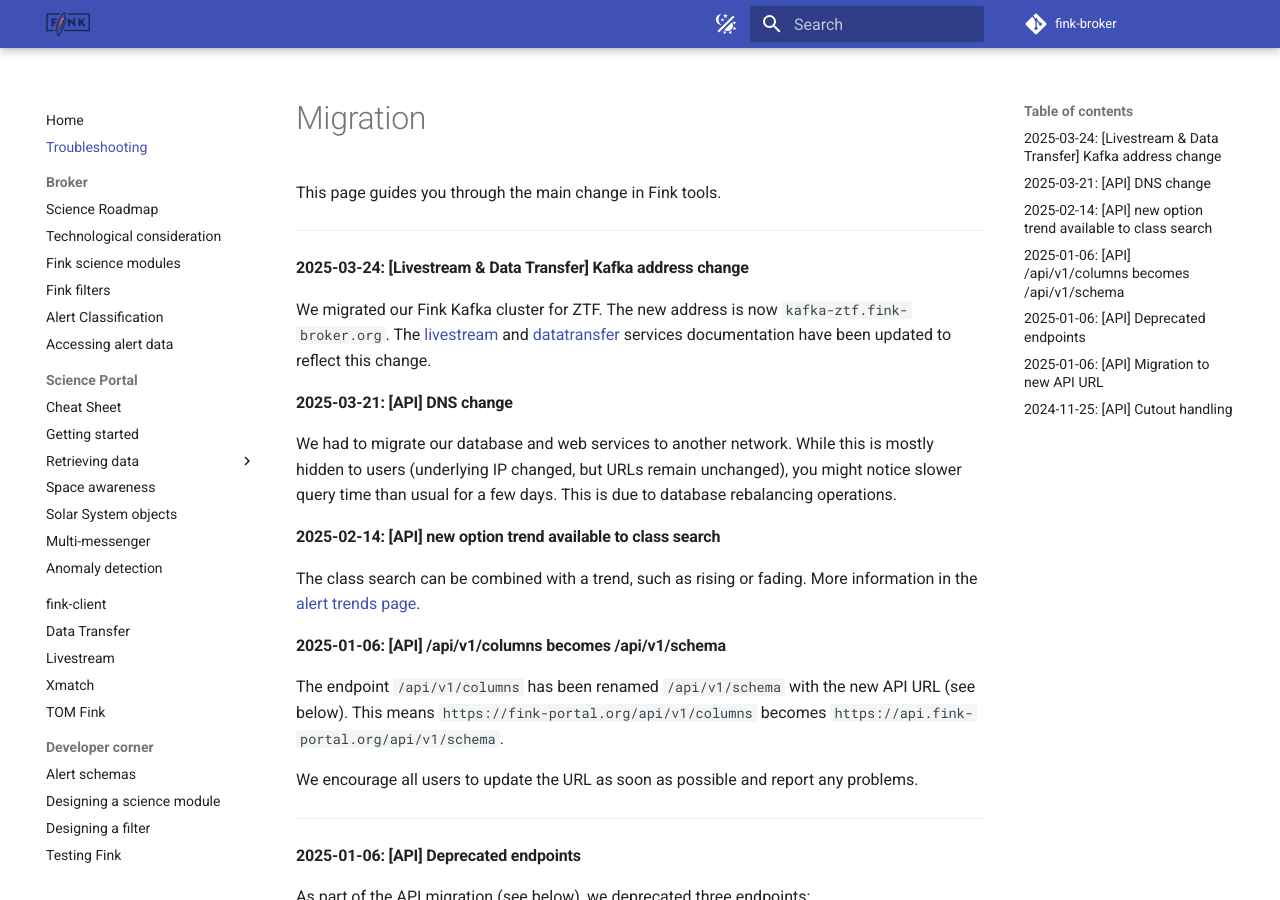
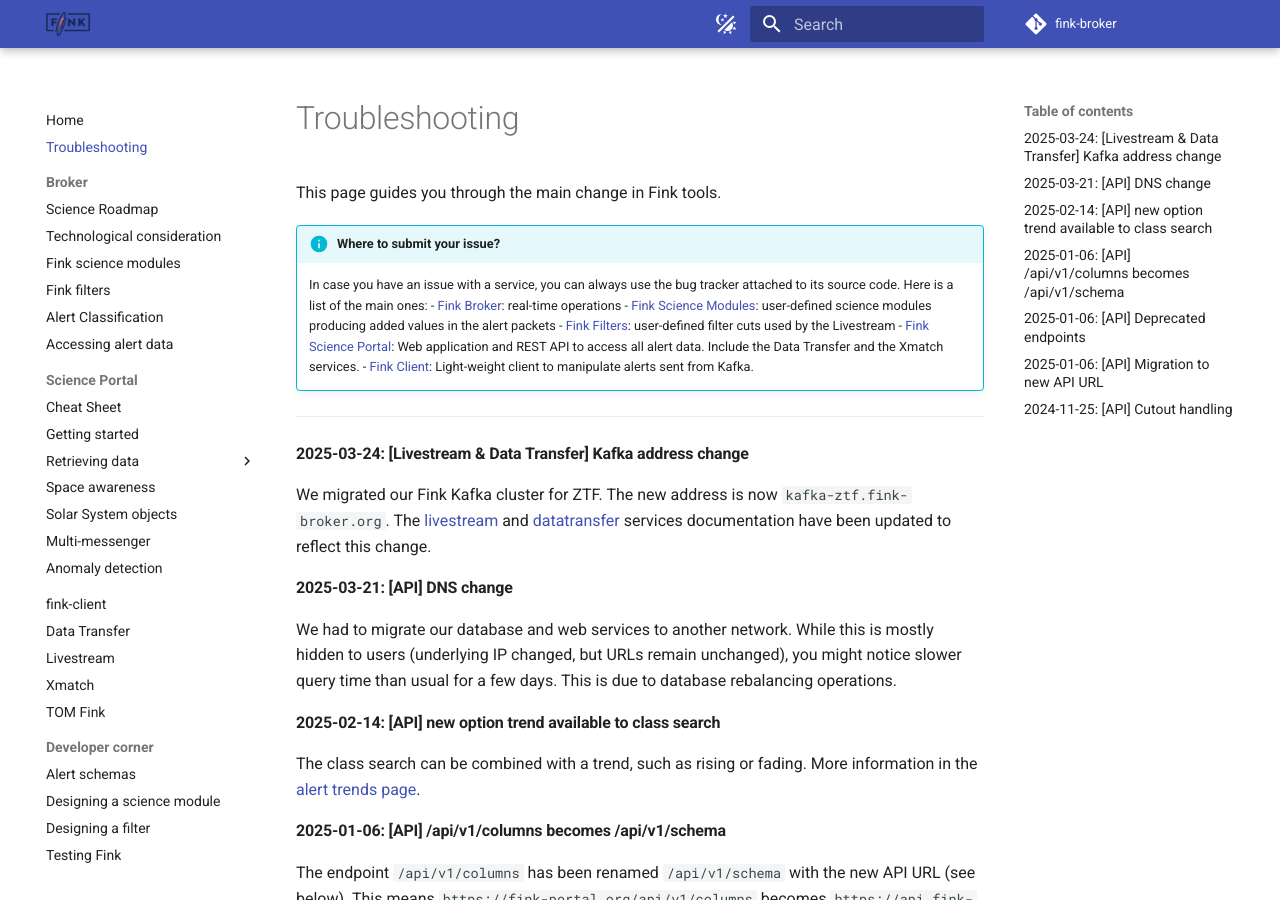
Before and after one commit to astrolabsoftware/fink, an MkDocs documentation site: the page built from docs/troubleshooting.md, in a window 1280 px wide and 900 px high. Built offline with MkDocs 1.6.1 and Material for MkDocs 9.7.7, drawn with Linux system fonts in a browser that asks for light colours; comment, search, counter and statistics services are not loaded.

Commit message:
Add pointers to bug trackers

```diff
--- a/docs/troubleshooting.md
+++ b/docs/troubleshooting.md
@@ -1,6 +1,15 @@
-# Migration
+# Troubleshooting
 
 This page guides you through the main change in Fink tools.
+
+!!! info "Where to submit your issue?"
+    In case you have an issue with a service, you can always use the bug tracker attached to its source code. Here is a list of the main ones:
+    - [Fink Broker](https://github.com/astrolabsoftware/fink-broker): real-time operations
+    - [Fink Science Modules](https://github.com/astrolabsoftware/fink-science): user-defined science modules producing added values in the alert packets
+    - [Fink Filters](https://github.com/astrolabsoftware/fink-filters): user-defined filter cuts used by the Livestream
+    - [Fink Science Portal](https://github.com/astrolabsoftware/fink-science-portal): Web application and REST API to access all alert data. Include the Data Transfer and the Xmatch services.
+    - [Fink Client](https://github.com/astrolabsoftware/fink-client): Light-weight client to manipulate alerts sent from Kafka.
+
 
 ---
 
```
